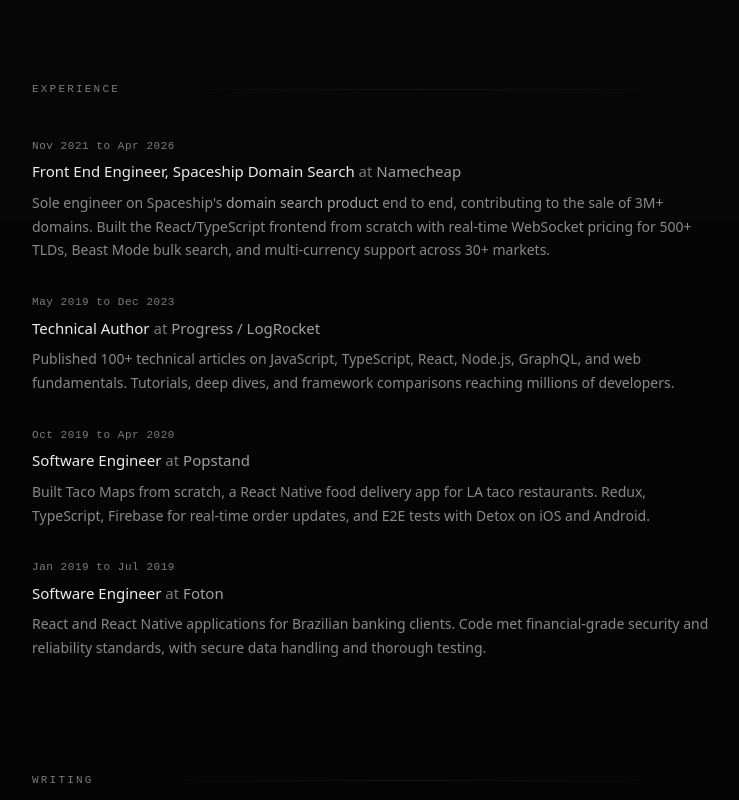
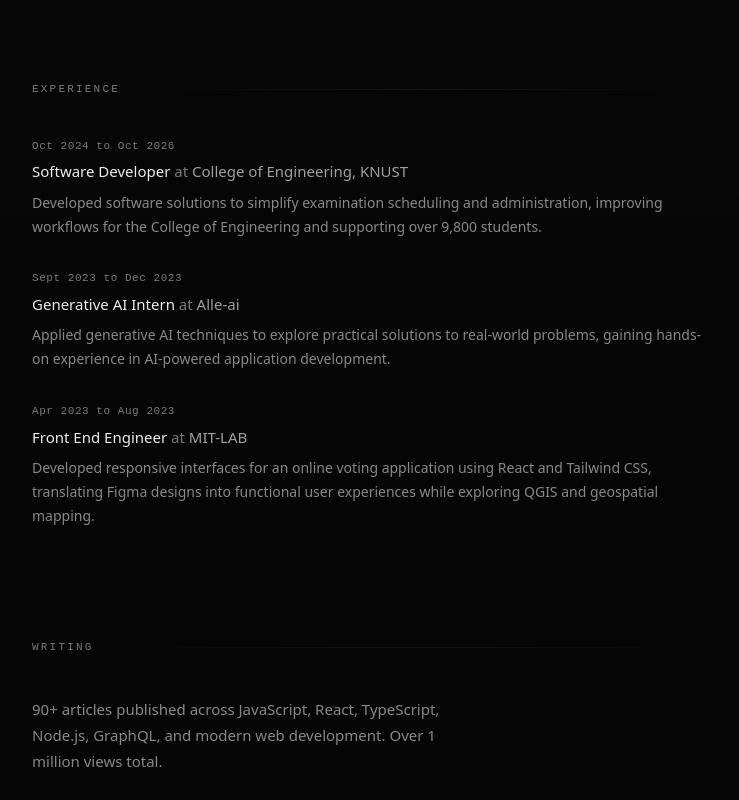
Before and after one commit to HerbertNtim/herbert, a React (Vite) app: page / in a window 1280 px wide. Shown: the part 580-1380 px from the top of the page, without its empty margins (268-1007 px from the left). Built offline with nearby package versions, Linux system fonts and the light colour scheme.

Commit message:
updated experience

```diff
--- a/src/data/content.ts
+++ b/src/data/content.ts
@@ -159,32 +159,25 @@
 
 export const homeExperience = [
   {
-    dates: "Nov 2021 to Apr 2026",
-    role: "Front End Engineer, Spaceship Domain Search",
-    company: "Namecheap",
-    companyHref: "https://www.namecheap.com/",
-    body: "namecheap" as const,
+    dates: "Oct 2024 to Oct 2026",
+    role: "Software Developer",
+    company: "College of Engineering, KNUST",
+    companyHref: "https://coe.knust.edu.gh/",
+    body: "Developed software solutions to simplify examination scheduling and administration, improving workflows for the College of Engineering and supporting over 9,800 students.",
   },
   {
-    dates: "May 2019 to Dec 2023",
-    role: "Technical Author",
-    company: "Progress / LogRocket",
-    companyHref: "https://www.progress.com/",
-    body: "Published 100+ technical articles on JavaScript, TypeScript, React, Node.js, GraphQL, and web fundamentals. Tutorials, deep dives, and framework comparisons reaching millions of developers.",
+    dates: "Sept 2023 to Dec 2023",
+    role: "Generative AI Intern",
+    company: "Alle-ai",
+    companyHref: "https://www.alle-ai.com/",
+    body: "Applied generative AI techniques to explore practical solutions to real-world problems, gaining hands-on experience in AI-powered application development.",
   },
   {
-    dates: "Oct 2019 to Apr 2020",
-    role: "Software Engineer",
-    company: "Popstand",
-    companyHref: "https://popstand.com/",
-    body: "Built Taco Maps from scratch, a React Native food delivery app for LA taco restaurants. Redux, TypeScript, Firebase for real-time order updates, and E2E tests with Detox on iOS and Android.",
-  },
-  {
-    dates: "Jan 2019 to Jul 2019",
-    role: "Software Engineer",
-    company: "Foton",
-    companyHref: "https://foton.tech/",
-    body: "React and React Native applications for Brazilian banking clients. Code met financial-grade security and reliability standards, with secure data handling and thorough testing.",
+    dates: "Apr 2023 to Aug 2023",
+    role: "Front End Engineer",
+    company: "MIT-LAB",
+    companyHref: "",
+    body: "Developed responsive interfaces for an online voting application using React and Tailwind CSS, translating Figma designs into functional user experiences while exploring QGIS and geospatial mapping.",
   },
 ];
 
@@ -282,7 +275,10 @@
     "AI",
     "Vercel AI SDK, OpenAI API, Anthropic API, MCP (Model Context Protocol), AI Agents, LLM Integration",
   ],
-  ["Cloud & Infrastructure", "Docker, Fly.io, Cloudflare, Vercel, GitHub Actions, CI/CD"],
+  [
+    "Cloud & Infrastructure",
+    "Docker, Fly.io, Cloudflare, Vercel, GitHub Actions, CI/CD",
+  ],
   ["Testing", "Vitest, Jest, Playwright, Detox"],
   ["Dev Tools", "Git, Biome, Better Auth"],
 ] as const;
--- a/src/pages/Home.tsx
+++ b/src/pages/Home.tsx
@@ -21,7 +21,7 @@
       />
       <section className="mb-24 sm:mb-32">
         <p className="mb-4 font-mono text-[12px] tracking-[0.25em] text-fg-tertiary uppercase">
-          Full-Stack Engineer · Kumasi, Ghana
+          Software Engineer·Full-Stack & Data Science · Kumasi, Ghana
         </p>
         <h1 className="text-[clamp(2.5rem,6vw,4rem)] leading-[1.05] font-semibold tracking-[-0.035em] text-fg">
           Herbert
@@ -49,24 +49,11 @@
                 </span>
               </div>
               <p className="mt-1.5 text-[15px] font-medium text-fg">
-                {job.role} <span className="text-fg-tertiary">at</span>{" "}
+                {job.role} <span className="text-fg-tertiary">{" "}at</span>{" "}
                 <TextLink href={job.companyHref}>{job.company}</TextLink>
               </p>
               <p className="mt-2 text-[14px] leading-[1.7] text-fg-secondary">
-                {job.body === "namecheap" ? (
-                  <>
-                    Sole engineer on Spaceship&apos;s{" "}
-                    <TextLink href="https://www.spaceship.com/domain-search/">
-                      domain search product
-                    </TextLink>{" "}
-                    end to end, contributing to the sale of 3M+ domains. Built
-                    the React/TypeScript frontend from scratch with real-time
-                    WebSocket pricing for 500+ TLDs, Beast Mode bulk search, and
-                    multi-currency support across 30+ markets.
-                  </>
-                ) : (
-                  job.body
-                )}
+                {job.body}
               </p>
             </div>
           ))}
```
